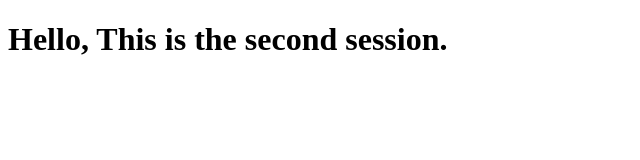
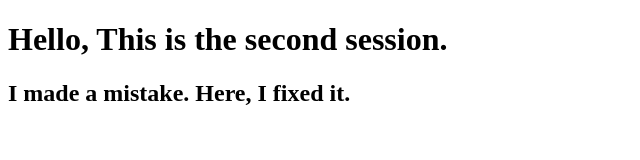
Before and after one commit to yoojinero/yoojinero.github.io, a plain HTML site: page s02/index.html in a window 1280 px wide. Shown: the whole page, without its empty margins (0-640 px from the left). Drawn offline with Linux system fonts and the light colour scheme.

Commit message:
after adding h2

```diff
--- a/s02/index.html
+++ b/s02/index.html
@@ -8,5 +8,6 @@
 </head>
 <body>
     <h1>Hello, This is the second session.</h1>
+    <h2>I made a mistake. Here, I fixed it.</h2>
 </body>
 </html>
```
